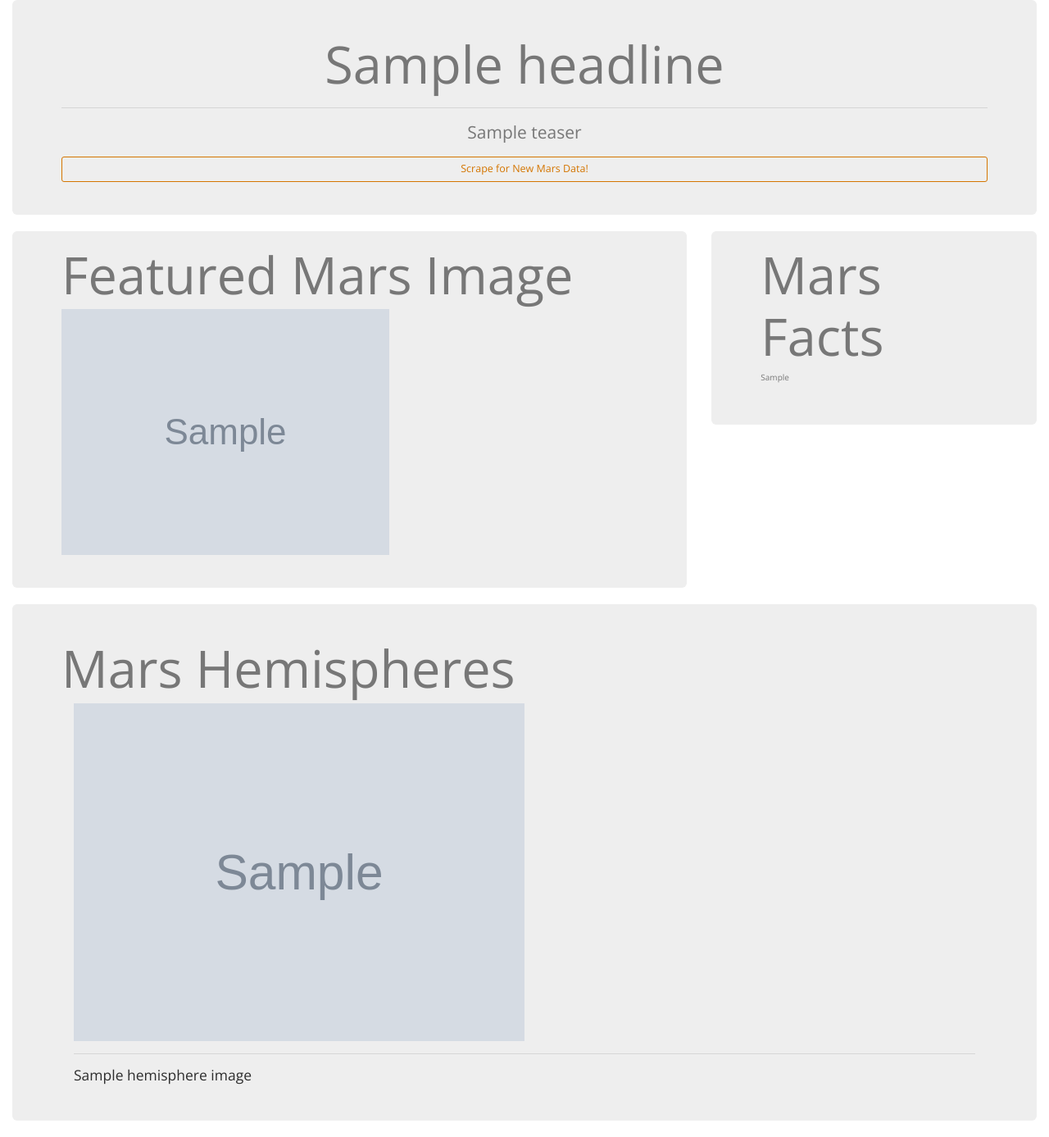
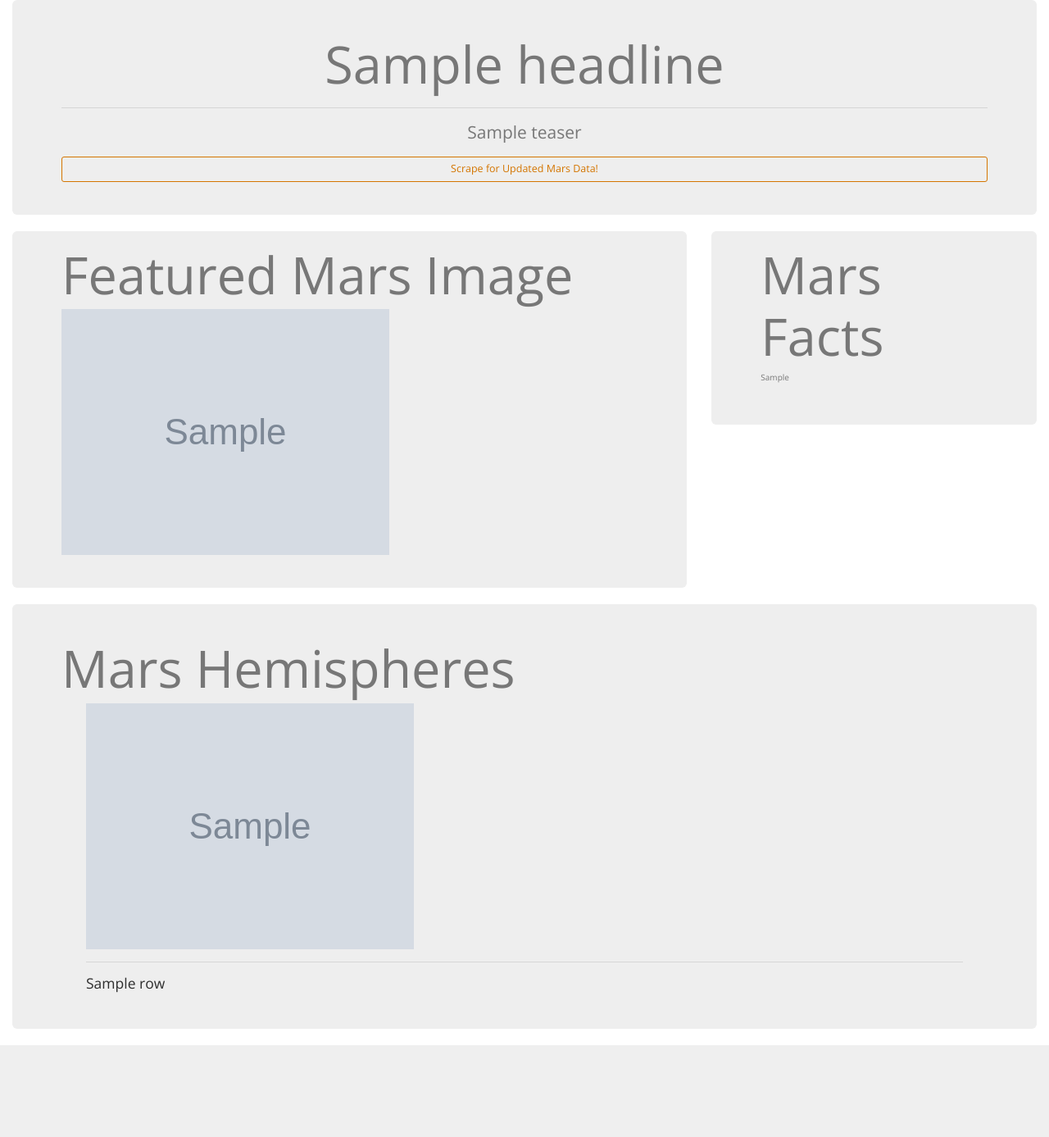
Before and after one commit to gabeo13/Mars-Web-Scraping-App, a Flask app: page / in a window 1280 px wide. Shown: the whole page at 82% size. After the commit the page ends 1275 px from the top, so only its background shows below. Run offline with Flask 2, Linux system fonts and the light colour scheme; grey boxes marked "Sample" are stand-in pictures; a database or web service that is not in the repository returns one stand-in record (values such as "Sample title"); some libraries are stand-ins or nearby versions.

Commit message:
working on jinja grid

```diff
--- a/Mission_to_Mars/templates/index.html
+++ b/Mission_to_Mars/templates/index.html
@@ -21,7 +21,7 @@
                         <hr class='my-4'>
                         <p class='lead'>{{marsFeed.teaser}}</p>
                         <button type="button" class="btn btn-outline-warning btn-lg btn-block"
-                            onclick="window.location.href='/scrape';">Scrape for New Mars Data!</button>
+                            onclick="window.location.href='/scrape';">Scrape for Updated Mars Data!</button>
                     </div>
                 </div>
             </div>
@@ -53,19 +53,23 @@
                 <div class="col-lg-12">
                     <div class='jumbotron'>
                         <h1 class='text-muted'>Mars Hemispheres</h1>
-
+                        {% for row in marsFeed.hemisphere_images|batch(2) %}
                         <div class='col'>
-                            {% for x in marsFeed.hemisphere_images %}
-                            <img class="img-fluid" width="50%" src={{x.image_url}}></img>
-                            <hr class='my-4'>
-                            <h3>{{x.title}}</h3>
+                            {% for col in row %}
+                            <div class='col'>
+                                <img class="img-fluid" src={{col.image_url}}>
+                                <hr class='my-4'>
+                                <h3>{{col.title}}</h3>
+                            </div>
                             {% endfor %}
                         </div>
-
+                        {% endfor %}
                     </div>
 
                 </div>
+
             </div>
+        </div>
     </section>
 </body>
 
```
Also changed, not shown: Mission_to_Mars/scrape_mars.py (+8 -7 lines).
